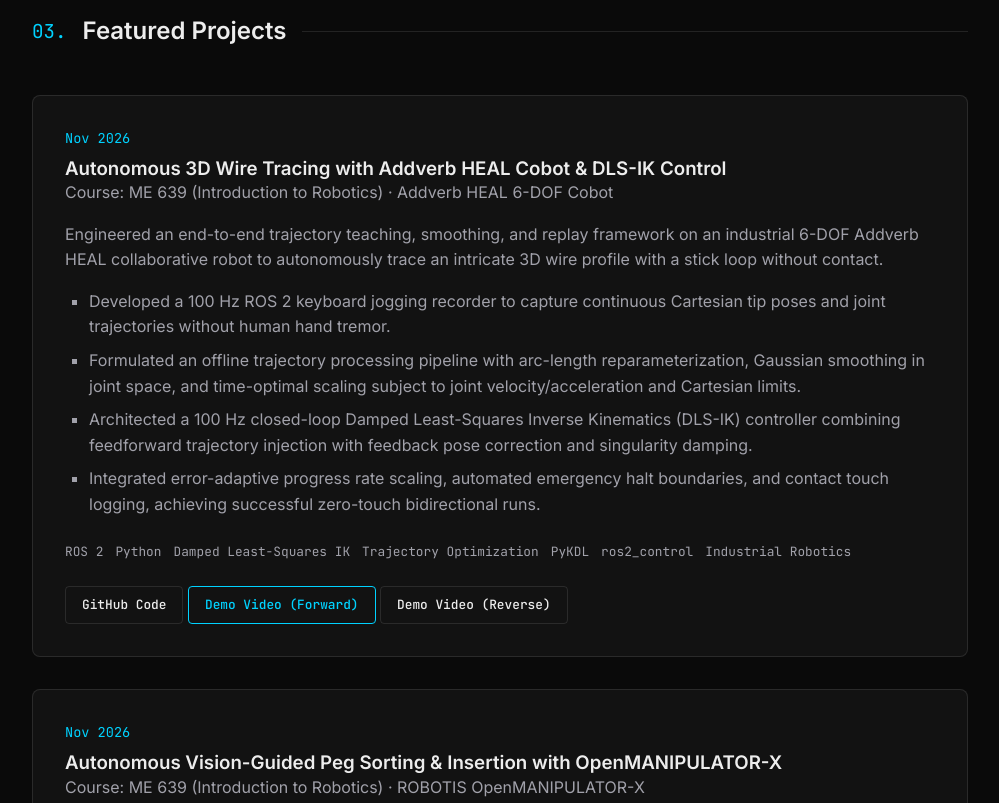
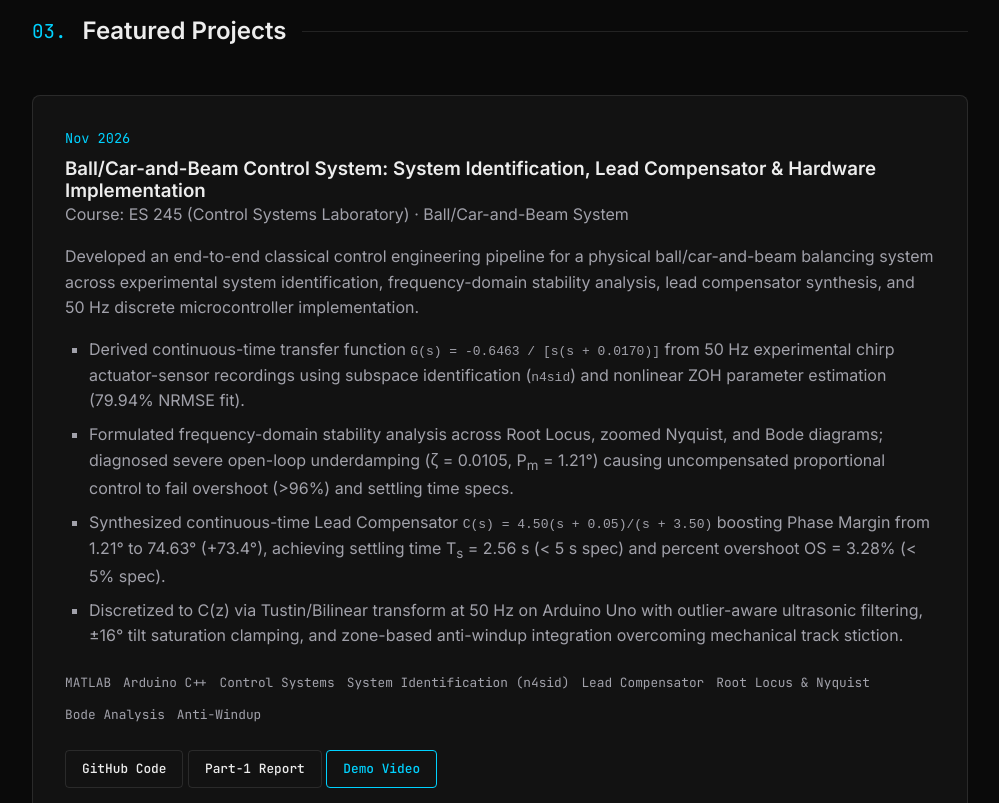
Before and after one commit to RishabhShahIITGN/RishabhShahIITGN.github.io, a plain HTML site: page index.html in a window 1280 px wide. Shown: the part 2460-3263 px from the top of the page, without its empty margins (140-1139 px from the left). Drawn offline with Linux system fonts and the light colour scheme.

Commit message:
Add Ball/Car-and-Beam Control System project to portfolio

```diff
--- a/index.html
+++ b/index.html
@@ -133,6 +133,30 @@
             </div>
 
             <div class="project-showcase">
+                <!-- Project: Ball/Car-and-Beam Control System -->
+                <div class="project-card glass-card">
+                    <div class="project-content">
+                        <div class="project-date">Nov 2026</div>
+                        <h3>Ball/Car-and-Beam Control System: System Identification, Lead Compensator & Hardware Implementation</h3>
+                        <p class="advisor">Course: ES 245 (Control Systems Laboratory) · Ball/Car-and-Beam System</p>
+                        <p>Developed an end-to-end classical control engineering pipeline for a physical ball/car-and-beam balancing system across experimental system identification, frequency-domain stability analysis, lead compensator synthesis, and 50 Hz discrete microcontroller implementation.</p>
+                        <ul class="impact-list">
+                            <li>Derived continuous-time transfer function <code>G(s) = -0.6463 / [s(s + 0.0170)]</code> from 50 Hz experimental chirp actuator-sensor recordings using subspace identification (<code>n4sid</code>) and nonlinear ZOH parameter estimation (79.94% NRMSE fit).</li>
+                            <li>Formulated frequency-domain stability analysis across Root Locus, zoomed Nyquist, and Bode diagrams; diagnosed severe open-loop underdamping (&zeta; = 0.0105, P<sub>m</sub> = 1.21&deg;) causing uncompensated proportional control to fail overshoot (&gt;96%) and settling time specs.</li>
+                            <li>Synthesized continuous-time Lead Compensator <code>C(s) = 4.50(s + 0.05)/(s + 3.50)</code> boosting Phase Margin from 1.21&deg; to 74.63&deg; (+73.4&deg;), achieving settling time T<sub>s</sub> = 2.56 s (&lt; 5 s spec) and percent overshoot OS = 3.28% (&lt; 5% spec).</li>
+                            <li>Discretized to C(z) via Tustin/Bilinear transform at 50 Hz on Arduino Uno with outlier-aware ultrasonic filtering, &plusmn;16&deg; tilt saturation clamping, and zone-based anti-windup integration overcoming mechanical track stiction.</li>
+                        </ul>
+                        <div class="tech-stack">
+                            <span>MATLAB</span><span>Arduino C++</span><span>Control Systems</span><span>System Identification (n4sid)</span><span>Lead Compensator</span><span>Root Locus & Nyquist</span><span>Bode Analysis</span><span>Anti-Windup</span>
+                        </div>
+                        <div class="project-links">
+                            <a href="https://github.com/RishabhShahIITGN/Control_system" target="_blank" class="btn-secondary btn-small">GitHub Code</a>
+                            <a href="assets/docs/Controls_Report.pdf" target="_blank" class="btn-secondary btn-small">Part-1 Report</a>
+                            <a href="https://youtu.be/fPJmcLcYb88" target="_blank" class="btn-primary btn-small">Demo Video</a>
+                        </div>
+                    </div>
+                </div>
+
                 <!-- Project: The Wire Trace Trial -->
                 <div class="project-card glass-card">
                     <div class="project-content">
@@ -286,6 +310,7 @@
                         <span class="badge">MuJoCo</span>
                         <span class="badge">Differential & DLS-IK</span>
                         <span class="badge">ros2_control</span>
+                        <span class="badge">Feedback Control</span>
                         <span class="badge">Sensor Fusion</span>
                         <span class="badge">Path Planning</span>
                         <span class="badge">Deep RL</span>
@@ -294,7 +319,7 @@
                 <div class="skill-category glass-card">
                     <h3>Engineering Software</h3>
                     <div class="skill-badges">
-                        <span class="badge">MATLAB</span>
+                        <span class="badge">MATLAB / Simulink</span>
                         <span class="badge">Autodesk</span>
                         <span class="badge">Ansys</span>
                         <span class="badge">MSC Adams</span>
```
Also changed, not shown: 1 other file.
